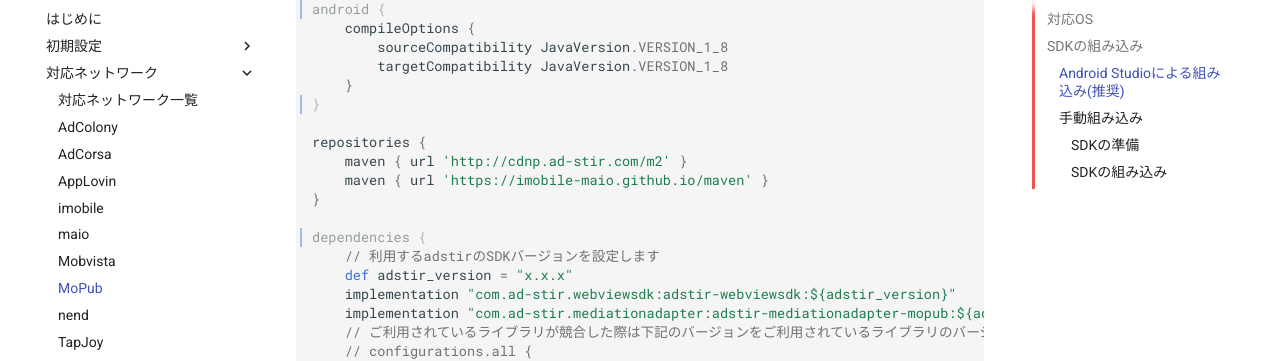
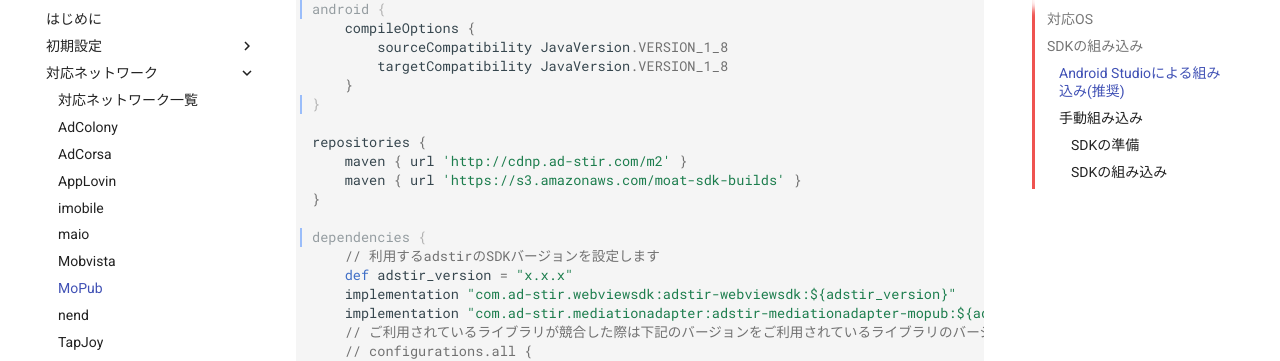
Before and after one commit to united-adstir/android-sdk-docs, an MkDocs documentation site: the page built from docs/adstir/network/mopub.md, in a window 1280 px wide and 900 px high, scrolled down 431 px. Shown: the part 89-450 px from the top of the window. Built offline with MkDocs 1.6.1 and Material for MkDocs 9.7.7, drawn with Linux system fonts in a browser that asks for light colours; the version menu is left out; some of the changed lines change nothing that is shown.

Commit message:
Update mopub.md

```diff
--- a/docs/adstir/network/mopub.md
+++ b/docs/adstir/network/mopub.md
@@ -19,7 +19,7 @@ android {
 
 repositories {
     maven { url 'http://cdnp.ad-stir.com/m2' }
-    maven { url 'https://imobile-maio.github.io/maven' }
+    maven { url 'https://s3.amazonaws.com/moat-sdk-builds' }
 }
 
 dependencies {
```
